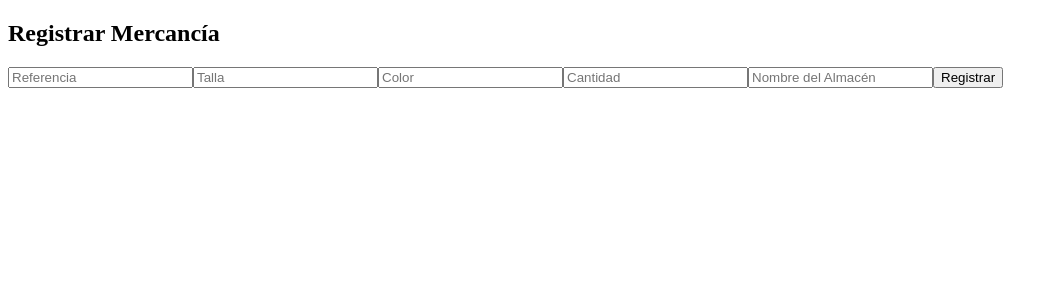
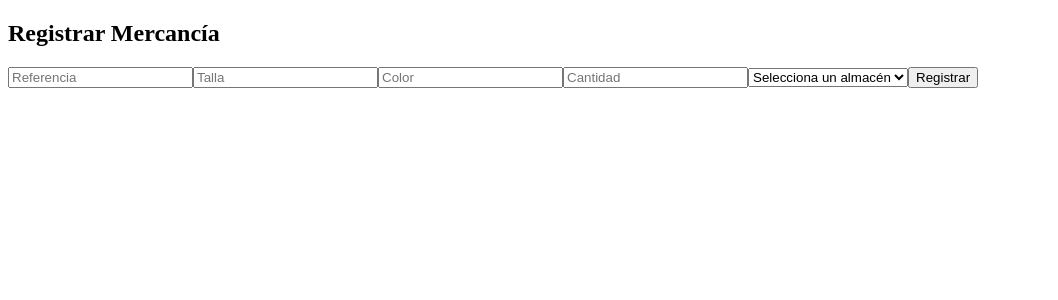
Before and after one commit to Juanjimenez179/the-sneaky-store-frontend, a Next.js app: page /registro in a window 1280 px wide. Shown: the top 300 px of the page, without its empty margins (0-1058 px from the left). Built offline with nearby package versions, Linux system fonts and the light colour scheme.

Commit message:
registro.js

```diff
--- a/pages/registro.js
+++ b/pages/registro.js
@@ -65,7 +65,7 @@ export default function Registro() {
             className="w-full px-4 py-2 border rounded-md"
           />
 
-          <input
+          <select
             type="text"
             name="almacen"
             placeholder="Nombre del Almacén"
@@ -73,7 +73,13 @@ export default function Registro() {
             onChange={handleChange}
             required
             className="w-full px-4 py-2 border rounded-md"
-          />
+          >
+            <option value="">Selecciona un almacén</option>
+            <option value="Almacén Centro">Almacén Centro</option>
+            <option value="Almacén Bello">Almacén Bello</option>
+            <option value="Almacén Itagüí">Almacén Itagüí</option>
+            <option value="Almacén Online">Almacén Online</option>
+          </select>
 
           <button
             type="submit"
```
